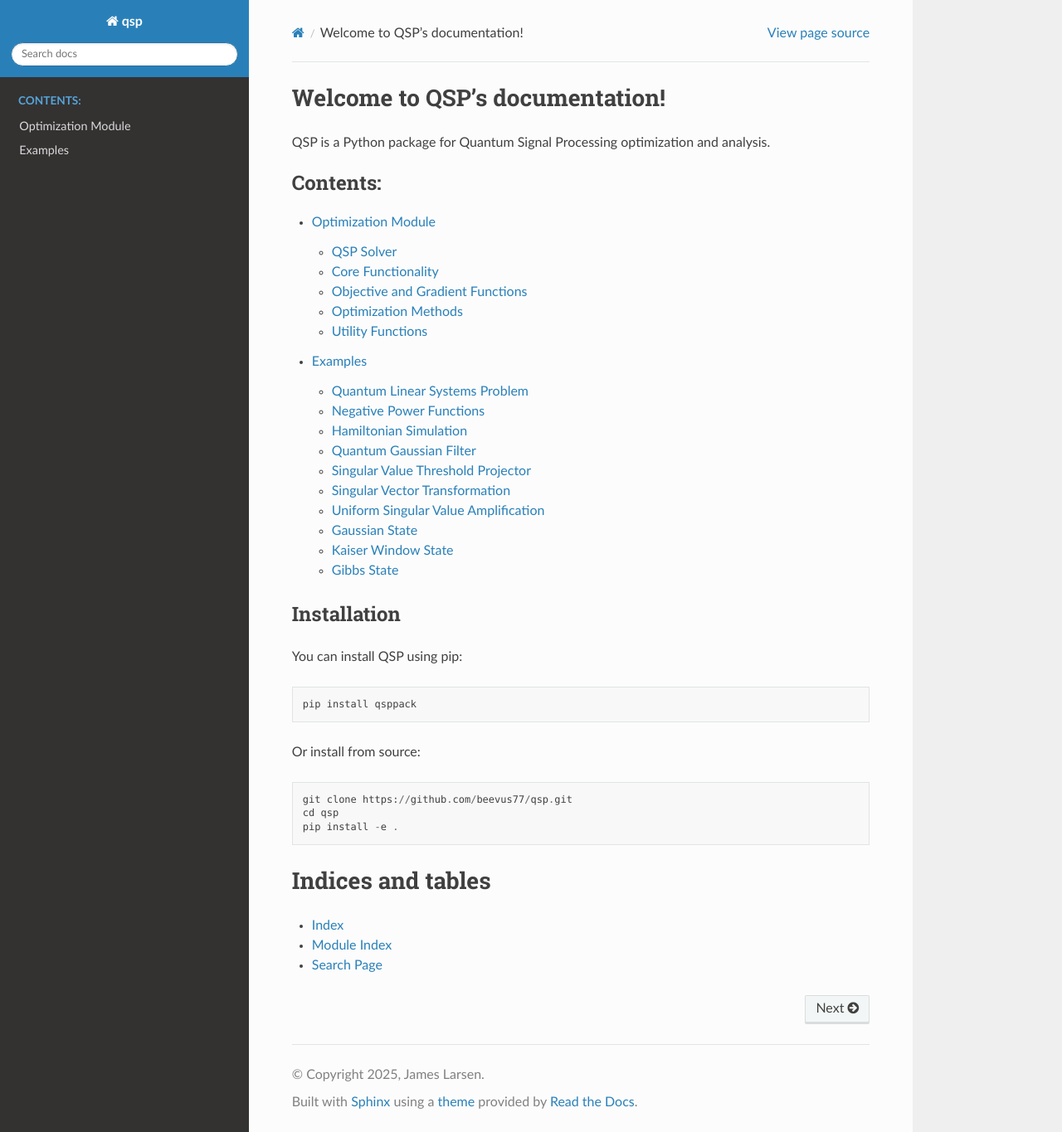
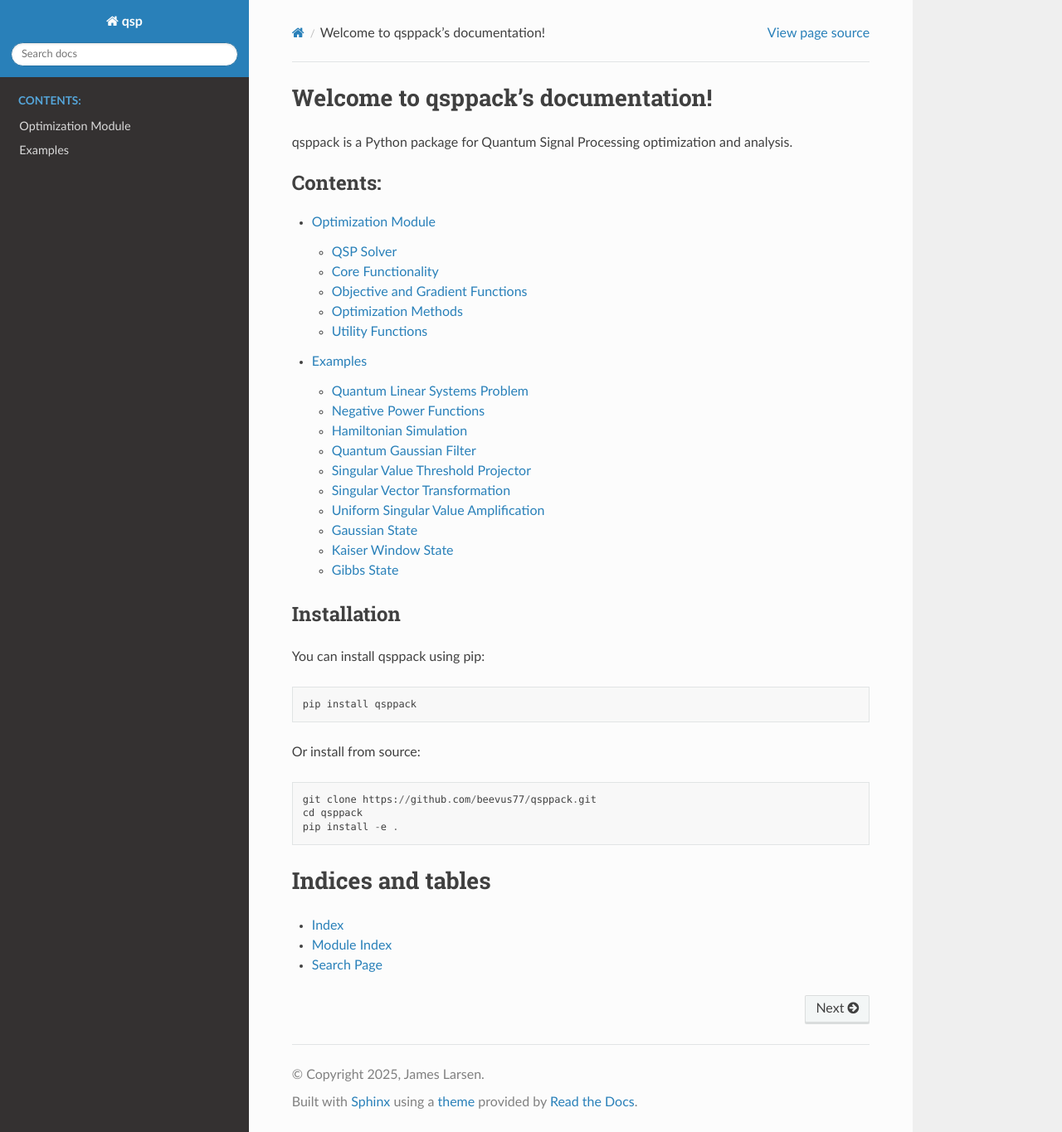
Before and after one commit to qsppack/pyqsppack, a Sphinx documentation site: the page built from docs/source/index.rst, in a window 1280 px wide and 1365 px high. Shown: the whole window at 83% size. Built offline with Sphinx 7.4.7 and the Read the Docs theme 3.1.0, drawn with Linux system fonts in a browser that asks for light colours.

Commit message:
update index

```diff
--- a/docs/source/index.rst
+++ b/docs/source/index.rst
@@ -1,12 +1,12 @@
-.. qsp documentation master file, created by
+.. qsppack documentation master file, created by
    sphinx-quickstart on Thu May  8 15:36:23 2025.
    You can adapt this file completely to your liking, but it should at least
    contain the root `toctree` directive.
 
-Welcome to QSP's documentation!
-===============================
+Welcome to qsppack's documentation!
+===================================
 
-QSP is a Python package for Quantum Signal Processing optimization and analysis.
+qsppack is a Python package for Quantum Signal Processing optimization and analysis.
 
 .. toctree::
    :maxdepth: 2
@@ -18,14 +18,14 @@ QSP is a Python package for Quantum Signal Processing optimization and analysis.
 Installation
 ------------
 
-You can install QSP using pip::
+You can install qsppack using pip::
 
     pip install qsppack
 
 Or install from source::
 
-    git clone https://github.com/beevus77/qsp.git
-    cd qsp
+    git clone https://github.com/beevus77/qsppack.git
+    cd qsppack
     pip install -e .
 
 Indices and tables
```
